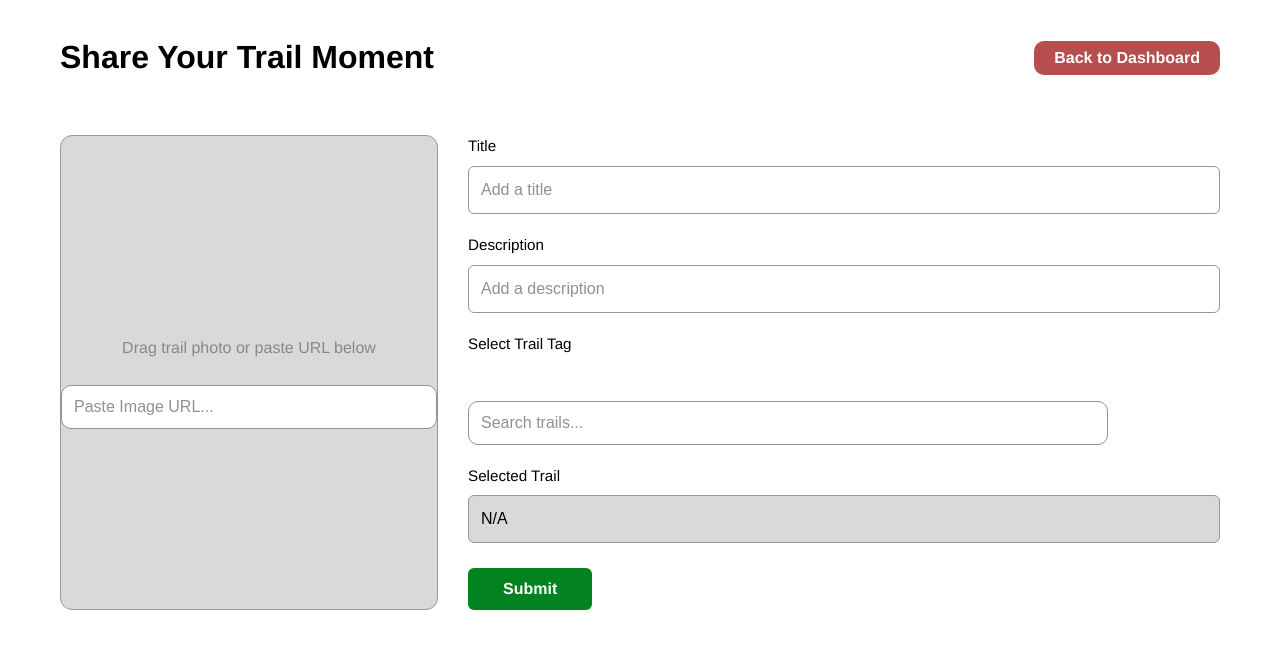
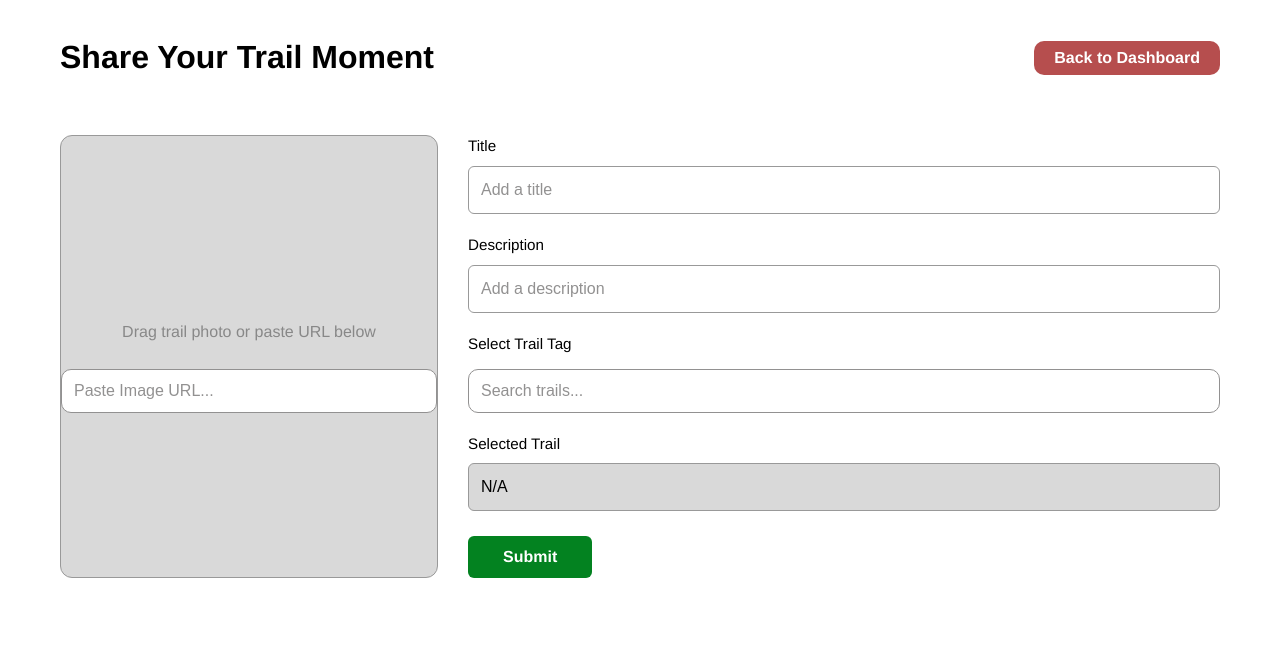
Before and after one commit to ShibaTheDog/IAT459-Trail-project, a React (Vite) app in the folder frontend/: page /create-post in a window 1280 px wide. Shown: the top 648 px of the page. Built offline with nearby package versions, Linux system fonts and the light colour scheme; sample sign-in values are in the browser's storage.

Commit message:
Improved form UI

```diff
--- a/frontend/src/TrailForm.jsx
+++ b/frontend/src/TrailForm.jsx
@@ -154,7 +154,7 @@ function TrailForm() {
 
           <div className="input-group">
             <label>Select Trail Tag</label>
-            <div className="search-selection">
+            <div>
               <input
                 type="text"
                 placeholder="Search trails..."
```
